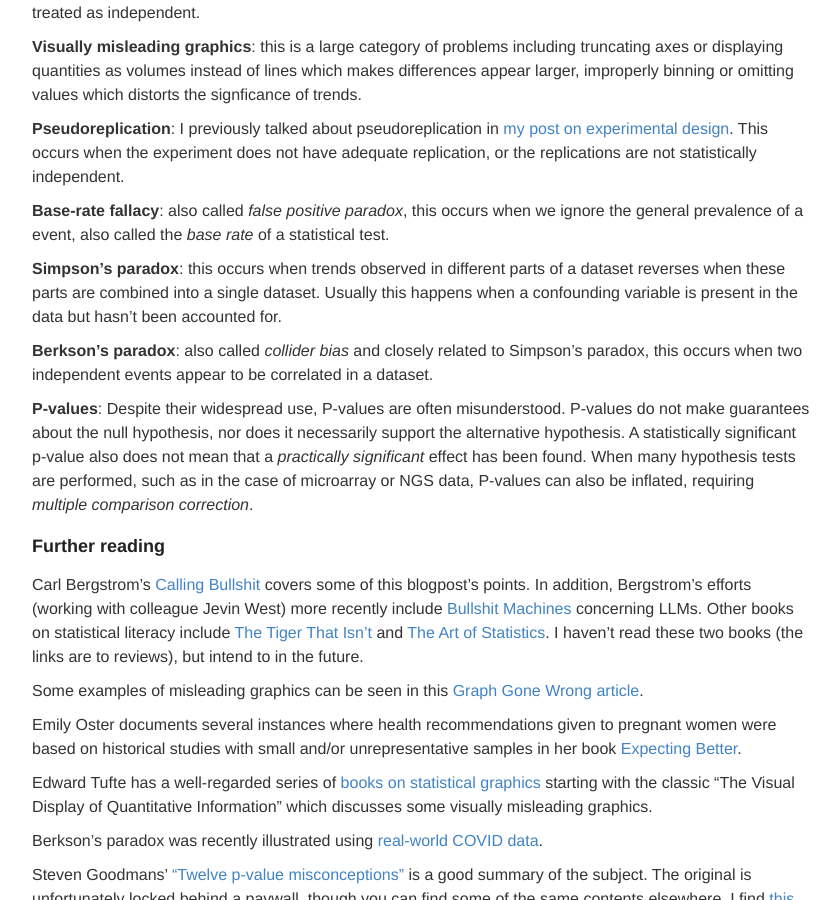
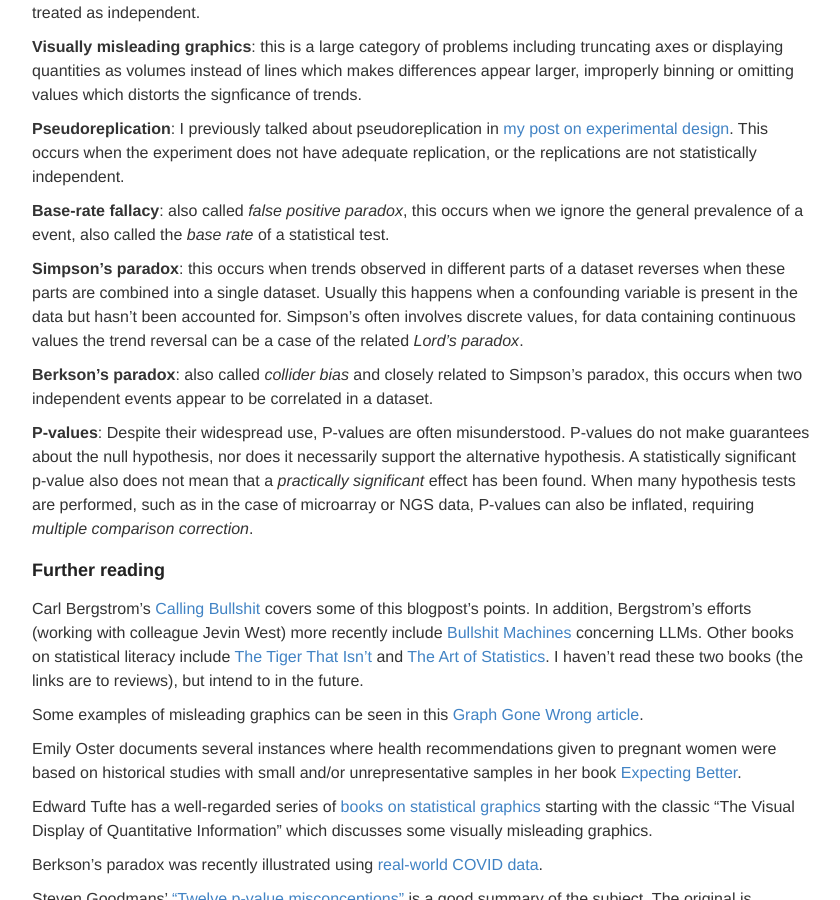
Before and after one commit to ptvan/ptvan.github.io, a Jekyll site: the page built from _posts/2026-01-18-statistical-literacy.md, in a window 1280 px wide and 900 px high, scrolled down 1212 px. Shown: the whole window, without its empty margins (218-1058 px from the left). Built offline with Jekyll 4.4.1, drawn with Linux system fonts in a browser that asks for light colours.

Commit message:
added Lord's paradox

```diff
--- a/_posts/2026-01-18-statistical-literacy.md
+++ b/_posts/2026-01-18-statistical-literacy.md
@@ -28,7 +28,7 @@ Further developing statistical literacy requires understanding fundamental conce
 
 **Base-rate fallacy**: also called _false positive paradox_, this occurs when we ignore the general prevalence of a event, also called the _base rate_ of a statistical test.
 
-**Simpson's paradox**: this occurs when trends observed in different parts of a dataset reverses when these parts are combined into a single dataset. Usually this happens when a confounding variable is present in the data but hasn't been accounted for.
+**Simpson's paradox**: this occurs when trends observed in different parts of a dataset reverses when these parts are combined into a single dataset. Usually this happens when a confounding variable is present in the data but hasn't been accounted for. Simpson's often involves discrete values, for data containing continuous values the trend reversal can be a case of the related _Lord's paradox_.
 
 **Berkson's paradox**: also called _collider bias_ and closely related to Simpson's paradox, this occurs when two independent events appear to be correlated in a dataset.
 
```
